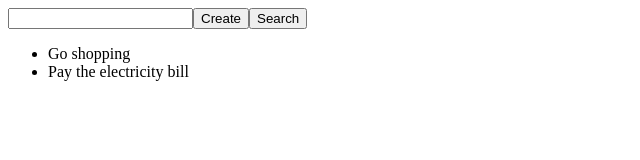
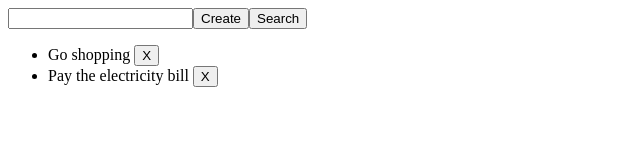
Before and after one commit to Jeannot-MN/react-patterns-book-pratice, a React (Create React App) app: page / in a window 1280 px wide. Shown: the top 160 px of the page, without its empty margins (0-640 px from the left). Built offline with nearby package versions, Linux system fonts and the light colour scheme.

Commit message:
Without useCallback, children rerender when parent rerender

```diff
--- a/src/App.tsx
+++ b/src/App.tsx
@@ -26,6 +26,11 @@ function App() {
     setTerm(task);
   }
 
+  const handleDelete = (taskId: number) =>{
+    const newTodoList = todoList.filter(todo => todo.id !== taskId);
+    setTodoList(newTodoList);
+  }
+
   useEffect(() => {
     console.log("<App/> rendering...");
 
@@ -45,7 +50,7 @@ function App() {
       />
       <button onClick={handleCreate}>Create</button>
       <button onClick={handleSearch}>Search</button>
-      <List todoList={filteredTodoList} />
+      <List todoList={filteredTodoList} handleDelete={handleDelete} />
     </>
   )
 }
--- a/src/List.tsx
+++ b/src/List.tsx
@@ -8,18 +8,19 @@ type Todo = {
 
 interface Props {
     todoList: Todo[]
+    handleDelete: (taskId: number) => void;
 }
 
-const List: FC<Props> = ({ todoList }) => {
+const List: FC<Props> = ({ todoList, handleDelete }) => {
 
     useEffect(() => {
-        // console.log("<List/> rendering...");
+        console.log("<List/> rendering...");
     });
 
     return (
         <ul>
             {todoList.map(todo => (
-                <Task key={todo.id} {...todo} />
+                <Task key={todo.id} handleDelete={handleDelete} {...todo} />
             ))}
         </ul>
     )
--- a/src/Task.tsx
+++ b/src/Task.tsx
@@ -3,16 +3,17 @@ import { FC, memo, useEffect } from 'react';
 interface Props {
     id: number
     task: string
+    handleDelete: (taskId: number) => void;
 }
 
-const Task: FC<Props> = ({task}) => {
+const Task: FC<Props> = ({ task, id, handleDelete }) => {
 
     useEffect(() => {
-        // console.log(`<Task/> ${task} rendering...`);
+        console.log(`<Task/> ${task} rendering...`);
     });
 
     return (
-        <li>{task}</li>
+        <li>{task} <button onClick={() => { handleDelete(id) }}>X</button></li>
     )
 };
 
```
